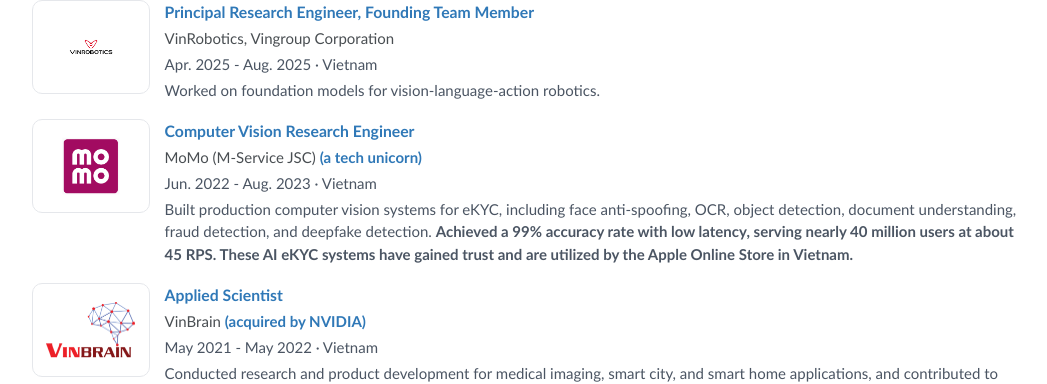
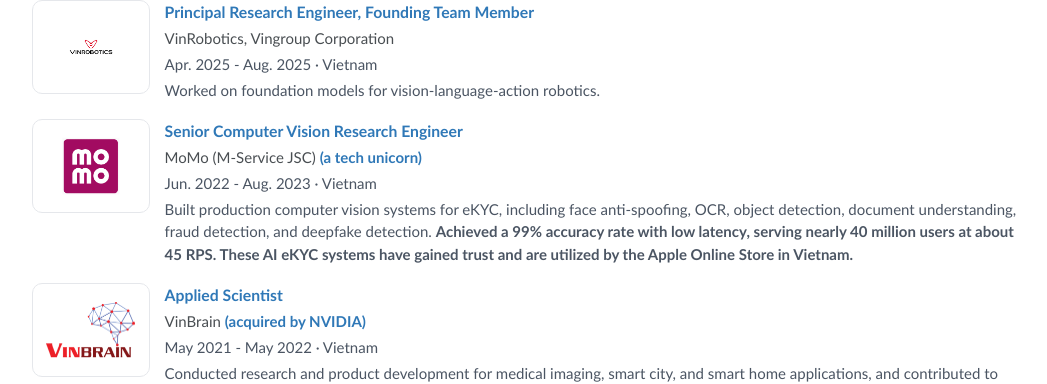
Before and after one commit to vovantuan1999a/tuanvovan, a Jekyll site: the page built from _pages/includes/experience.md, in a window 1280 px wide. Shown: the part 494-878 px from the top of the page, without its empty margins (105-1152 px from the left). Built offline with Jekyll 4.4.1, drawn with Linux system fonts in a browser that asks for light colours; nearby versions of some CDN libraries; our own code applies the rules of GitHub Pages for plain Markdown files; a style sheet for code colours, icons or effects is not loaded.

Commit message:
update work

```diff
--- a/_pages/includes/experience.md
+++ b/_pages/includes/experience.md
@@ -58,7 +58,7 @@
       <img src="{{ '/images/momo.png' | relative_url }}" alt="MoMo logo">
     </div>
     <div class="showcase-content">
-      <div class="showcase-title">Computer Vision Research Engineer</div>
+      <div class="showcase-title">Senior Computer Vision Research Engineer</div>
       <div class="showcase-subtitle">MoMo (M-Service JSC) <span class="inline-accent" style="color:#2f78b7;font-weight:600;">(a tech unicorn)</span></div>
       <div class="showcase-meta">Jun. 2022 - Aug. 2023 · Vietnam</div>
       <div class="showcase-note">Built production computer vision systems for eKYC, including face anti-spoofing, OCR, object detection, document understanding, fraud detection, and deepfake detection. <strong>Achieved a 99% accuracy rate with low latency, serving nearly 40 million users at about 45 RPS. These AI eKYC systems have gained trust and are utilized by the Apple Online Store in Vietnam.</strong></div>
```
Also changed, not shown: 1 other file.
